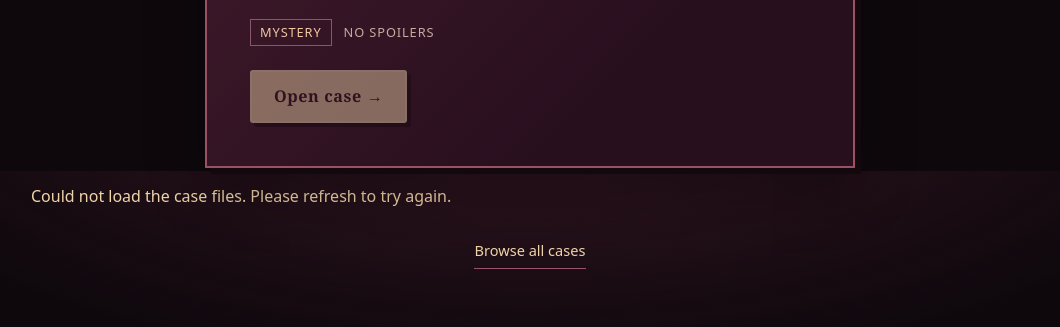
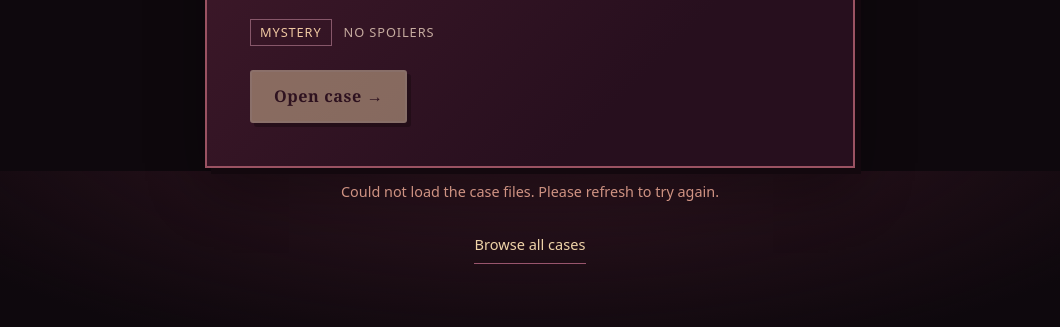
Before and after one commit to hgunta/dark-stories, a plain HTML site: page frontend/index.html in a window 1280 px wide. Shown: the part 629-956 px from the top of the page, without its empty margins (110-1170 px from the left). Drawn offline with Linux system fonts and the light colour scheme; files that its build step writes are made by us from their sources; no server answers.

Commit message:
style: provide visible error status for case-loading failures

```diff
--- a/frontend/case-stamp.css
+++ b/frontend/case-stamp.css
@@ -32,3 +32,5 @@ a{color:var(--paper)}.retro-heading,.brand-wordmark,.case-number,.case-title,.ui
 #share{display:none}
 @media(max-width:650px){.site-header{padding:16px 17px 8px}.brand-wordmark{font-size:1.35rem}.case-stamp{width:46px;height:46px}.site-main{padding:10px 16px 70px}.hero{margin:38px auto 0}.hero h1{font-size:2.1rem}.featured-case{padding:22px}.case-grid{grid-template-columns:1fr}.game-topline{margin-top:12px}.chat{height:48vh;min-height:270px;padding:14px}.msg{max-width:88%;padding:10px 13px}.controls{gap:8px}.composer{flex-basis:100%}#hint,#reveal{flex:1 1 0;min-height:43px;padding:9px 12px}.game-utilities{margin-bottom:12px}.case-title{font-size:1.7rem}}
 @media(prefers-reduced-motion:reduce){html,.chat{scroll-behavior:auto}}
+
+.landing-status{min-height:1.2em;color:#f4ad9a;text-align:center;font-size:.9rem;margin:13px 0 0}
```
